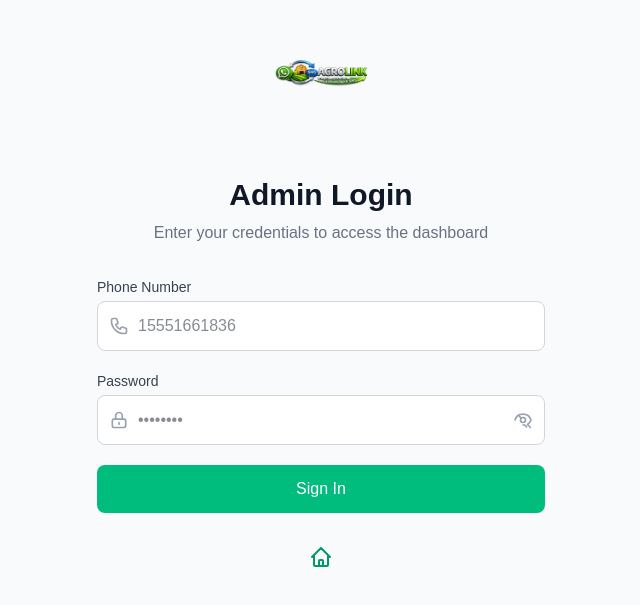
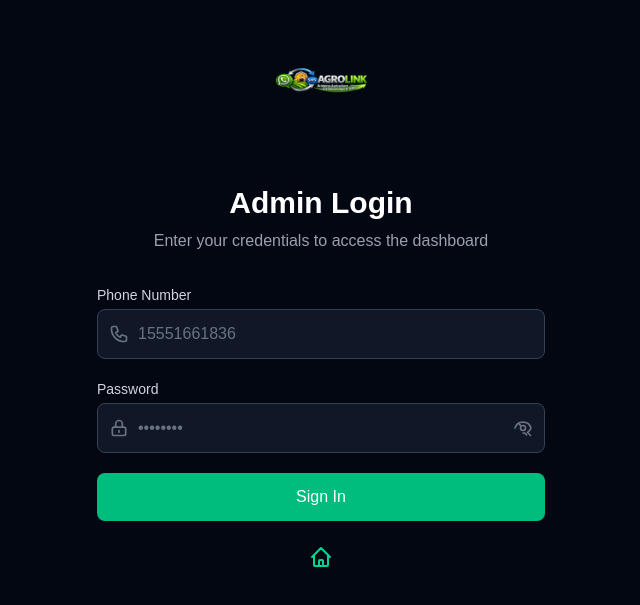
Before and after one commit to davyken/AGLK, a Next.js app in the folder client/: page /auth in a window 1280 px wide. Shown: the part 103-708 px from the top of the page, without its empty margins (319-959 px from the left). Built offline with nearby package versions, Linux system fonts and the light colour scheme.

Commit message:
fixed styling and colors

```diff
--- a/client/app/auth/page.tsx
+++ b/client/app/auth/page.tsx
@@ -25,7 +25,7 @@ export default function AuthPage() {
 
   if (checkingAuth) {
     return (
-      <div className="min-h-screen bg-gray-50 flex items-center justify-center">
+      <div className="min-h-screen bg-gray-950 flex items-center justify-center">
         <img
           src="/agrolink_logo_compressed.png"
           alt="Agrolink"
@@ -62,7 +62,7 @@ export default function AuthPage() {
   };
 
   return (
-    <div className="min-h-screen bg-gray-50 flex items-center justify-center p-4 sm:p-8">
+    <div className="min-h-screen bg-gray-950 flex items-center justify-center p-4 sm:p-8">
       <div className="w-full max-w-md">
         <div className="flex flex-col items-center gap-2 mb-6 sm:mb-8">
           <img
@@ -73,27 +73,27 @@ export default function AuthPage() {
         </div>
 
         <div className="text-center">
-          <h1 className="text-2xl sm:text-3xl font-bold text-gray-900 mb-2">
+          <h1 className="text-2xl sm:text-3xl font-bold text-white mb-2">
             Admin Login
           </h1>
-          <p className="text-gray-500 mb-6 sm:mb-8 text-sm sm:text-base">
+          <p className="text-gray-400 mb-6 sm:mb-8 text-sm sm:text-base">
             Enter your credentials to access the dashboard
           </p>
         </div>
 
         {error && (
-          <div className="mb-4 p-3 bg-red-50 border border-red-200 text-red-600 rounded-lg text-sm">
+          <div className="mb-4 p-3 bg-red-900/50 border border-red-700 text-red-300 rounded-lg text-sm">
             {error}
           </div>
         )}
 
         <form onSubmit={handleSubmit} className="space-y-5">
           <div>
-            <label className="block text-sm font-medium text-gray-700 mb-1">
+            <label className="block text-sm font-medium text-gray-300 mb-1">
               Phone Number
             </label>
             <div className="relative">
-              <div className="absolute left-3 top-1/2 -translate-y-1/2 text-gray-400">
+              <div className="absolute left-3 top-1/2 -translate-y-1/2 text-gray-500">
                 <svg className="w-5 h-5" fill="none" stroke="currentColor" viewBox="0 0 24 24">
                   <path strokeLinecap="round" strokeLinejoin="round" strokeWidth={2} d="M3 5a2 2 0 012-2h3.28a1 1 0 01.948.684l1.498 4.493a1 1 0 01-.502 1.21l-2.257 1.13a11.042 11.042 0 005.516 5.516l1.13-2.257a1 1 0 011.21-.502l4.493 1.498a1 1 0 01.684.949V19a2 2 0 01-2 2h-1C9.716 21 3 14.284 3 6V5z" />
                 </svg>
@@ -104,17 +104,17 @@ export default function AuthPage() {
                 onChange={(e) => setPhone(e.target.value)}
                 required
                 placeholder="15551661836"
-                className="w-full pl-10 pr-4 py-2.5 sm:py-3 border border-gray-300 rounded-lg focus:outline-none focus:ring-2 focus:ring-emerald-500 focus:border-transparent transition-all bg-white text-gray-900 text-sm sm:text-base"
+                className="w-full pl-10 pr-4 py-2.5 sm:py-3 border border-gray-700 rounded-lg focus:outline-none focus:ring-2 focus:ring-emerald-500 focus:border-transparent transition-all bg-gray-900 text-white text-sm sm:text-base placeholder-gray-500"
               />
             </div>
           </div>
 
           <div>
-            <label className="block text-sm font-medium text-gray-700 mb-1">
+            <label className="block text-sm font-medium text-gray-300 mb-1">
               Password
             </label>
             <div className="relative">
-              <div className="absolute left-3 top-1/2 -translate-y-1/2 text-gray-400">
+              <div className="absolute left-3 top-1/2 -translate-y-1/2 text-gray-500">
                 <svg className="w-5 h-5" fill="none" stroke="currentColor" viewBox="0 0 24 24">
                   <path strokeLinecap="round" strokeLinejoin="round" strokeWidth={2} d="M12 15v2m-6 4h12a2 2 0 002-2v-6a2 2 0 00-2-2H6a2 2 0 00-2 2v6a2 2 0 002 2zm10-10V7a4 4 0 00-8 0v4h8z" />
                 </svg>
@@ -125,12 +125,12 @@ export default function AuthPage() {
                 onChange={(e) => setPassword(e.target.value)}
                 required
                 placeholder="••••••••"
-                className="w-full pl-10 pr-12 py-2.5 sm:py-3 border border-gray-300 rounded-lg focus:outline-none focus:ring-2 focus:ring-emerald-500 focus:border-transparent transition-all bg-white text-gray-900 text-sm sm:text-base"
+                className="w-full pl-10 pr-12 py-2.5 sm:py-3 border border-gray-700 rounded-lg focus:outline-none focus:ring-2 focus:ring-emerald-500 focus:border-transparent transition-all bg-gray-900 text-white text-sm sm:text-base placeholder-gray-500"
               />
               <button
                 type="button"
                 onClick={() => setShowPassword(!showPassword)}
-                className="absolute right-3 top-1/2 -translate-y-1/2 text-gray-400 hover:text-gray-600"
+                className="absolute right-3 top-1/2 -translate-y-1/2 text-gray-500 hover:text-gray-300"
               >
                 {showPassword ? (
                   <svg className="w-5 h-5" fill="none" stroke="currentColor" viewBox="0 0 24 24">
@@ -155,8 +155,8 @@ export default function AuthPage() {
         </form>
 
         <div className="mt-6 text-center">
-          <Link href="/" className="inline-flex items-center justify-center p-2 text-emerald-600 hover:text-emerald-700">
-            <svg className="w-6 h-6" fill="none" stroke="currentColor" viewBox="0 0 24 24">
+          <Link href="/" className="text-emerald-400 hover:text-emerald-300">
+            <svg className="w-6 h-6 inline" fill="none" stroke="currentColor" viewBox="0 0 24 24">
               <path strokeLinecap="round" strokeLinejoin="round" strokeWidth={2} d="M3 12l2-2m0 0l7-7 7 7M5 10v10a1 1 0 001 1h3m10-11l2 2m-2-2v10a1 1 0 01-1 1h-3m-6 0a1 1 0 001-1v-4a1 1 0 011-1h2a1 1 0 011 1v4a1 1 0 001 1m-6 0h6" />
             </svg>
           </Link>
```
